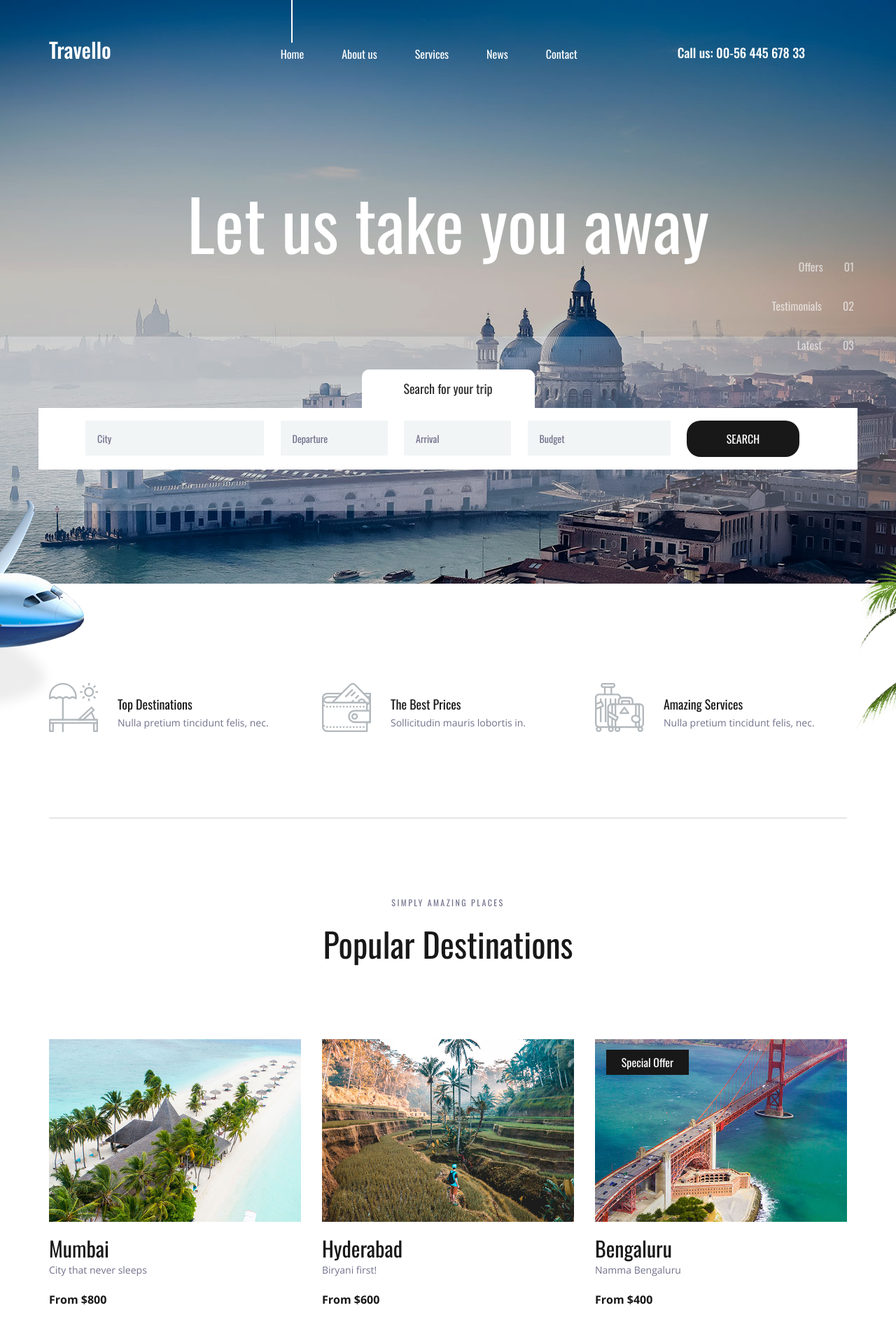
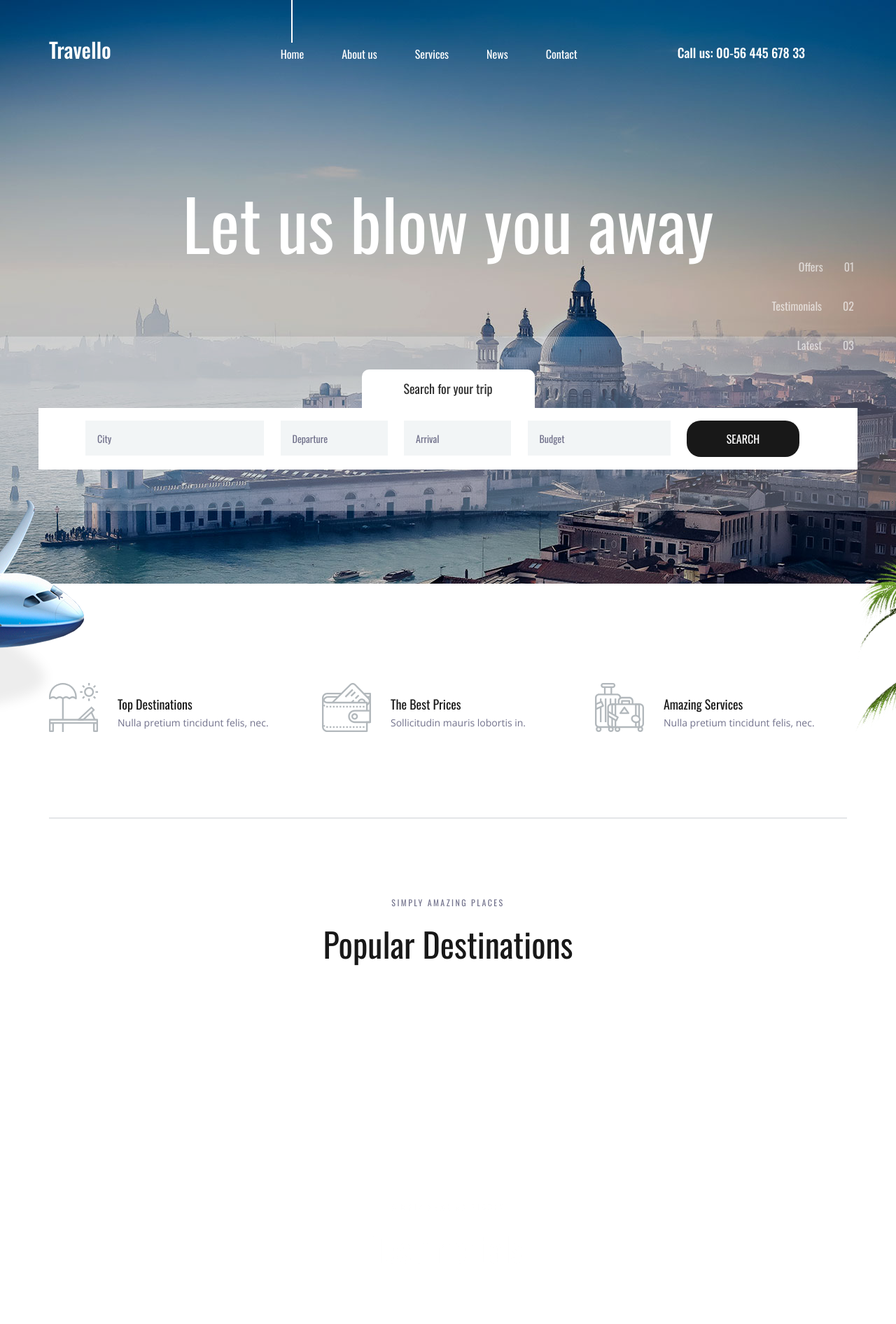
Before and after one commit to baibhabchakraborty/travello, a Django app: page / in a window 1280 px wide. Shown: the top 1892 px of the page at 70% size. Run offline with Django 3.2, Linux system fonts and the light colour scheme; data that the repository does not hold is empty; some libraries are stand-ins or nearby versions.

Commit message:
final commit

```diff
--- a/telusko/settings.py
+++ b/telusko/settings.py
@@ -127,3 +127,6 @@ STATICFILES_DIRS = [
 ]
 
 STATIC_ROOT = os.path.join(BASE_DIR, 'assets')
+
+MEDIA_URL = '/media/'
+MEDIA_ROOT = os.path.join(BASE_DIR, 'media')
--- a/telusko/urls.py
+++ b/telusko/urls.py
@@ -15,8 +15,13 @@ Including another URLconf
 """
 from django.contrib import admin
 from django.urls import path, include
+from django.conf import settings
+from django.conf.urls.static import static
 
 urlpatterns = [
     path('', include('travello.urls')),
     path('admin/', admin.site.urls),
 ]
+
+
+urlpatterns = urlpatterns + static(settings.MEDIA_URL, document_root = settings.MEDIA_ROOT)
--- a/templates/index.html
+++ b/templates/index.html
@@ -110,7 +110,7 @@
 							<div class="row">
 								<div class="col">
 									<div class="home_slider_content">
-										<div class="home_title"><h2>Let us take you away</h2></div>
+										<div class="home_title"><h2>Let us blow you away</h2></div>
 									</div>
 								</div>
 							</div>
@@ -256,7 +256,7 @@
 						<!-- Destination -->
 						<div class="destination item">
 							<div class="destination_image">
-								<img src="{{baseUrl}}/{{dest.img}}" alt="">
+								<img src="{{dest.img.url}}" alt="">
 
 								{% if dest.offer %}
 								<div class="spec_offer text-center"><a href="#">Special Offer</a></div>
@@ -513,7 +513,7 @@
 			</div>
 		</div>
 		<div class="col text-center"><!-- Link back to Colorlib can't be removed. Template is licensed under CC BY 3.0. -->
-Copyright &copy;<script>document.write(new Date().getFullYear());</script> All rights reserved | This template is made with <i class="fa fa-heart-o" aria-hidden="true"></i> by someone.
+Copyright &copy;<script>document.write(new Date().getFullYear());</script> All rights reserved | This template is made with love by someone.
 <!-- Link back to Colorlib can't be removed. Template is licensed under CC BY 3.0. --> </div>
 	</footer>
 </div>
--- a/travello/views.py
+++ b/travello/views.py
@@ -5,27 +5,6 @@ from .models import Destination
 
 def index(request):
 
-    dest1 = Destination()
-    dest1.name = 'Mumbai'
-    dest1.desc = 'City that never sleeps'
-    dest1.img = 'destination_1.jpg'
-    dest1.price = 800
-    dest1.offer = False
-
-    dest2 = Destination()
-    dest2.name = 'Hyderabad'
-    dest2.desc = 'Biryani first!'
-    dest2.img = 'destination_2.jpg'
-    dest2.price = 600
-    dest2.offer = False
-
-    dest3 = Destination()
-    dest3.name = 'Bengaluru'
-    dest3.desc = 'Namma Bengaluru'
-    dest3.img = 'destination_3.jpg'
-    dest3.price = 400
-    dest3.offer = True
-
-    dests = [dest1, dest2, dest3]
+    dests = Destination.objects.all()
 
     return render(request,'index.html', {'dests': dests})
```
Also changed, not shown: media/pics/0MULPUR76bQFK3fWR2PLDCAW.jpg (added), media/pics/2R1F7XttHP8AKESHHAa0PfPW.jpg (added), media/pics/3gaHYUgPNrrXFTR6eN0UVWd0.jpg (added), media/pics/4WTRWeB7d8CHYfCX8A2H15TS.jpg (added).
